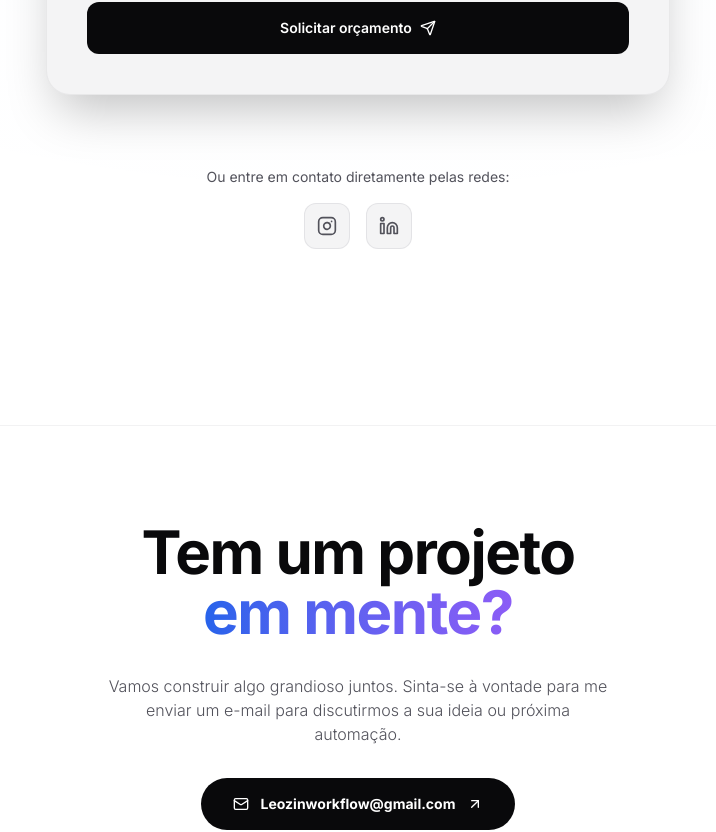
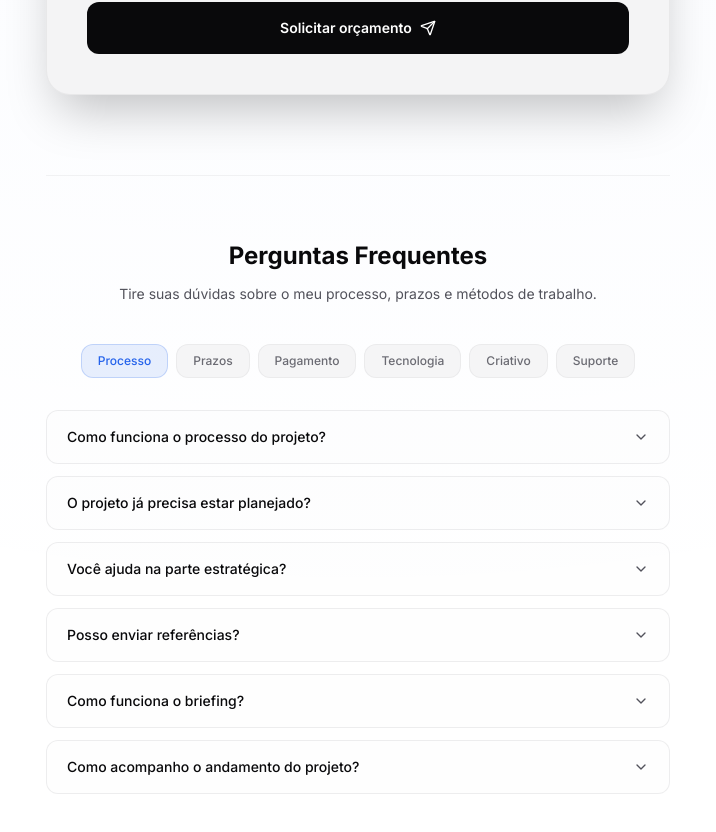
Before and after one commit to leozinwf/Portfolio, a Next.js app: page /contact in a window 1280 px wide. Shown: the part 1518-2350 px from the top of the page, without its empty margins (282-998 px from the left). Built offline with nearby package versions, Linux system fonts and the light colour scheme; no server answers.

Commit message:
adicionado FAQ no formulário de contato.

```diff
--- a/src/app/contact/page.tsx
+++ b/src/app/contact/page.tsx
@@ -1,9 +1,9 @@
 "use client";
 
 import { useState } from "react";
-import { motion } from "framer-motion";
-import { Send, CheckCircle2, Loader2, ArrowRight, CircleDollarSign, MessageSquare } from "lucide-react";
-import { LinkedinIcon, InstagramIcon} from "@/components/ui/icons";
+import { motion, AnimatePresence } from "framer-motion";
+import { Send, CheckCircle2, Loader2, ArrowRight, CircleDollarSign, MessageSquare, ChevronDown } from "lucide-react";
+import { LinkedinIcon, InstagramIcon } from "@/components/ui/icons";
 import { createClient } from "@/utils/supabase/client";
 import Link from "next/link";
 
@@ -23,6 +23,71 @@ const deadlineOptions = [
   "Flexível"
 ];
 
+// DADOS DA SUA FAQ SEPARADOS POR CATEGORIA
+const faqData = [
+  {
+    category: "Processo",
+    questions: [
+      { q: "Como funciona o processo do projeto?", a: "Após o envio do formulário, analiso sua necessidade e retorno com uma proposta alinhada ao objetivo, escopo e direção do projeto." },
+      { q: "O projeto já precisa estar planejado?", a: "Não. Posso ajudar desde a fase inicial da ideia, estruturação e definição da melhor solução." },
+      { q: "Você ajuda na parte estratégica?", a: "Sim. Além do desenvolvimento visual e técnico, também auxilio na experiência, organização e direção criativa do projeto." },
+      { q: "Posso enviar referências?", a: "Claro. Referências ajudam bastante a entender o estilo, identidade e resultado esperado." },
+      { q: "Como funciona o briefing?", a: "O briefing serve para entender seu projeto, objetivos, referências, funcionalidades e necessidades específicas antes do início." },
+      { q: "Como acompanho o andamento do projeto?", a: "O acompanhamento acontece durante todas as etapas, com atualizações, alinhamentos e validações conforme o desenvolvimento avança." }
+    ]
+  },
+  {
+    category: "Prazos",
+    questions: [
+      { q: "Qual o tempo médio de resposta?", a: "Normalmente respondo em até 24 horas úteis." },
+      { q: "Quanto tempo leva para finalizar um projeto?", a: "O prazo varia conforme complexidade, escopo e quantidade de funcionalidades do projeto." },
+      { q: "Existe prazo mínimo?", a: "Sim. Cada projeto possui um cronograma específico para garantir qualidade no resultado final." },
+      { q: "O projeto é entregue pronto para uso?", a: "Sim. Os projetos são entregues prontos para utilização, publicação ou implementação." },
+      { q: "O site funciona no celular?", a: "Sim. Todos os projetos são desenvolvidos de forma responsiva para desktop, tablet e dispositivos móveis." }
+    ]
+  },
+  {
+    category: "Pagamento",
+    questions: [
+      { q: "Como funciona o pagamento?", a: "O pagamento geralmente é dividido em etapas, com entrada inicial e restante alinhado durante o projeto." },
+      { q: "Você emite nota fiscal?", a: "Dependendo do projeto e formato da contratação, isso pode ser alinhado previamente." },
+      { q: "O orçamento é personalizado?", a: "Sim. Cada projeto possui necessidades diferentes, então os valores são definidos de forma personalizada." },
+      { q: "Posso parcelar?", a: "Dependendo do escopo e duração do projeto, é possível alinhar formas de pagamento." },
+      { q: "Existe valor mínimo para projetos?", a: "Sim. O valor varia conforme a complexidade e demanda envolvida no desenvolvimento." }
+    ]
+  },
+  {
+    category: "Tecnologia",
+    questions: [
+      { q: "Você desenvolve apenas websites?", a: "Não. Também trabalho com sistemas web, aplicações, automações, interfaces e soluções digitais personalizadas." },
+      { q: "Quais tecnologias você utiliza?", a: "Utilizo tecnologias modernas focadas em performance, experiência e escalabilidade no desenvolvimento dos projetos." },
+      { q: "Você cria sistemas personalizados?", a: "Sim. Os sistemas podem ser desenvolvidos conforme a necessidade específica de cada projeto." },
+      { q: "Trabalha com automações?", a: "Sim. Também desenvolvo soluções automatizadas para otimizar processos e produtividade." },
+      { q: "Faz integração com APIs?", a: "Sim. É possível integrar APIs, plataformas externas e serviços específicos conforme a necessidade do projeto." },
+      { q: "O projeto é otimizado para performance?", a: "Sim. Os projetos são desenvolvidos buscando boa performance, organização e experiência de uso." }
+    ]
+  },
+  {
+    category: "Criativo",
+    questions: [
+      { q: "Você também trabalha com edição de vídeo?", a: "Sim. Trabalho com edição criativa, vídeos comerciais, reels, conteúdos cinematográficos e projetos audiovisuais." },
+      { q: "Faz motion design?", a: "Sim. Também desenvolvo animações, motion graphics e elementos visuais dinâmicos." },
+      { q: "Trabalha com identidade visual?", a: "Sim. Posso desenvolver identidade visual, direção estética e elementos visuais para marcas e projetos." },
+      { q: "Pode cuidar da direção criativa?", a: "Sim. Além da execução técnica, também ajudo na construção visual e criativa do projeto." },
+      { q: "Faz conteúdo para redes sociais?", a: "Sim. Também produzo conteúdos visuais e audiovisuais voltados para redes sociais." }
+    ]
+  },
+  {
+    category: "Suporte",
+    questions: [
+      { q: "Você faz manutenção após a entrega?", a: "Sim. Dependendo do projeto, posso oferecer suporte e manutenção contínua." },
+      { q: "Posso solicitar atualizações futuras?", a: "Sim. Novas funcionalidades, ajustes e melhorias podem ser adicionados posteriormente." },
+      { q: "Existe suporte técnico?", a: "Sim. O suporte pode ser alinhado conforme a necessidade do projeto." },
+      { q: "Você oferece acompanhamento contínuo?", a: "Sim. Alguns projetos podem contar com acompanhamento, suporte e evolução contínua após a entrega." }
+    ]
+  }
+];
+
 export default function ContactPage() {
   const [isSubmitting, setIsSubmitting] = useState(false);
   const [isSubmitted, setIsSubmitted] = useState(false);
@@ -33,6 +98,10 @@ export default function ContactPage() {
   });
 
   const [budgetValue, setBudgetValue] = useState<number>(15000);
+
+  // Estados para a FAQ
+  const [activeFaqCategory, setActiveFaqCategory] = useState(faqData[0].category);
+  const [openFaqIndex, setOpenFaqIndex] = useState<number | null>(null);
 
   const handleChange = (e: React.ChangeEvent<HTMLInputElement | HTMLTextAreaElement | HTMLSelectElement>) => {
     setFormData({ ...formData, [e.target.name]: e.target.value });
@@ -61,7 +130,7 @@ export default function ContactPage() {
       needs: formData.needs,
       deadline: formData.deadline,
       budget: formatCurrency(budgetValue),
-      message: formData.message, // Enviando para a coluna message
+      message: formData.message,
     }]);
 
     setIsSubmitting(false);
@@ -136,7 +205,6 @@ export default function ContactPage() {
           </span>
         </motion.h1>
 
-        {/* TEXTO PERSONALIZADO ATUALIZADO */}
         <motion.p
           initial={{ opacity: 0, y: 30, filter: "blur(10px)" }}
           animate={{ opacity: 1, y: 0, filter: "blur(0px)" }}
@@ -206,12 +274,13 @@ export default function ContactPage() {
             <div className="p-5 rounded-2xl bg-background/40 border border-border/50">
               <div className="flex flex-col sm:flex-row sm:items-center justify-between gap-3 mb-4">
                 <div>
-                  <label htmlFor="budget" className="block text-xs font-mono uppercase text-neutral-500">Orçamento Previsto</label>
+                  <label htmlFor="budgetValue" className="block text-xs font-mono uppercase text-neutral-500">Orçamento Previsto</label>
                 </div>
                 <div className="flex items-center gap-2 bg-surface border border-border rounded-xl px-3 py-2 max-w-[160px]">
                   <CircleDollarSign className="w-4 h-4 text-neutral-500 shrink-0" />
                   <input
-                    id="budget"
+                    id="budgetValue"
+                    title="Orçamento Previsto"
                     type="text"
                     value={new Intl.NumberFormat('pt-BR').format(budgetValue)}
                     onChange={(e) => {
@@ -225,9 +294,9 @@ export default function ContactPage() {
               </div>
 
               <div className="space-y-2">
-                <label htmlFor="budgetRange" className="sr-only">Orçamento Previsto</label>
                 <input
                   id="budgetRange"
+                  title="Orçamento Previsto"
                   type="range"
                   min="1000"
                   max="100000"
@@ -235,8 +304,6 @@ export default function ContactPage() {
                   value={budgetValue}
                   onChange={(e) => setBudgetValue(Number(e.target.value))}
                   className="w-full h-1.5 bg-border rounded-lg appearance-none cursor-pointer accent-accent-blue"
-                  aria-label="Orçamento Previsto"
-                  title="Orçamento Previsto"
                 />
                 <div className="flex justify-between text-[10px] font-mono text-neutral-500">
                   <span>R$ 1k</span>
@@ -275,12 +342,76 @@ export default function ContactPage() {
           </div>
         </motion.form>
 
+        {/* --- FAQ SECTION --- */}
+        <motion.div
+          initial={{ opacity: 0, y: 20 }}
+          animate={{ opacity: 1, y: 0 }}
+          transition={{ duration: 1, delay: 0.5 }}
+          className="mt-20 pt-16 border-t border-border/30 max-w-2xl mx-auto"
+        >
+          <div className="text-center mb-10">
+            <h2 className="text-2xl font-bold text-white mb-3">Perguntas Frequentes</h2>
+            <p className="text-sm text-neutral-500">Tire suas dúvidas sobre o meu processo, prazos e métodos de trabalho.</p>
+          </div>
+
+          {/* Filtros da FAQ (Tabs) */}
+          <div className="flex flex-wrap justify-center gap-2 mb-8">
+            {faqData.map((cat) => (
+              <button
+                key={cat.category}
+                type="button"
+                onClick={() => {
+                  setActiveFaqCategory(cat.category);
+                  setOpenFaqIndex(null); // Fecha a aba aberta ao mudar de categoria
+                }}
+                className={`px-4 py-2 rounded-xl text-xs font-medium transition-all duration-200 cursor-pointer ${
+                  activeFaqCategory === cat.category
+                    ? "bg-accent-blue/10 text-accent-blue border border-accent-blue/20"
+                    : "bg-surface/20 text-neutral-400 border border-border/40 hover:text-white hover:bg-surface/40"
+                }`}
+              >
+                {cat.category}
+              </button>
+            ))}
+          </div>
+
+          {/* Acordeão de Perguntas */}
+          <div className="space-y-3">
+            {faqData.find(c => c.category === activeFaqCategory)?.questions.map((faq, idx) => (
+              <div key={idx} className="border border-border/40 rounded-xl bg-surface/10 overflow-hidden transition-all">
+                <button
+                  type="button"
+                  onClick={() => setOpenFaqIndex(openFaqIndex === idx ? null : idx)}
+                  className="w-full text-left px-5 py-4 flex items-center justify-between hover:bg-surface/20 transition-colors cursor-pointer"
+                >
+                  <span className="text-sm font-medium text-white pr-4">{faq.q}</span>
+                  <ChevronDown className={`w-4 h-4 text-neutral-500 transition-transform duration-300 shrink-0 ${openFaqIndex === idx ? "rotate-180 text-white" : ""}`} />
+                </button>
+                <AnimatePresence>
+                  {openFaqIndex === idx && (
+                    <motion.div
+                      initial={{ height: 0, opacity: 0 }}
+                      animate={{ height: "auto", opacity: 1 }}
+                      exit={{ height: 0, opacity: 0 }}
+                      transition={{ duration: 0.3, ease: "easeInOut" }}
+                    >
+                      <div className="px-5 pb-4 pt-1 text-sm text-neutral-400 leading-relaxed border-t border-border/10 mt-1">
+                        {faq.a}
+                      </div>
+                    </motion.div>
+                  )}
+                </AnimatePresence>
+              </div>
+            ))}
+          </div>
+        </motion.div>
+
         {/* REDES SOCIAIS */}
         <motion.div
           initial={{ opacity: 0 }}
           animate={{ opacity: 1 }}
           transition={{ duration: 1, delay: 0.8 }}
-          className="mt-12 flex flex-col items-center justify-center gap-4 pt-6"
+          className="mt-16 flex flex-col items-center justify-center gap-4"
         >
           <p className="text-sm text-neutral-500">Ou entre em contato diretamente pelas redes:</p>
           <div className="flex items-center gap-4">
@@ -292,6 +423,7 @@ export default function ContactPage() {
             </a>
           </div>
         </motion.div>
+
       </div>
     </div>
   );
```
